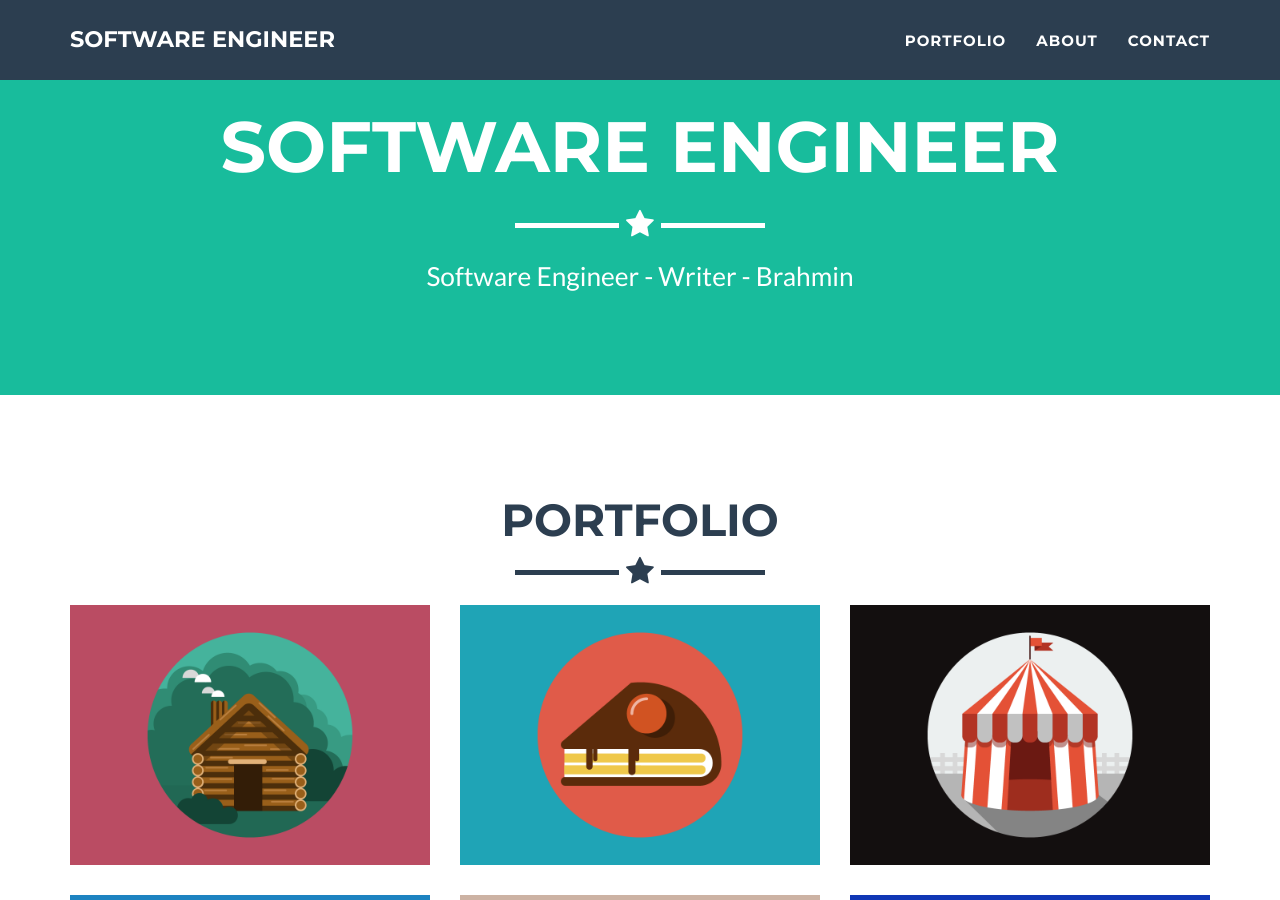
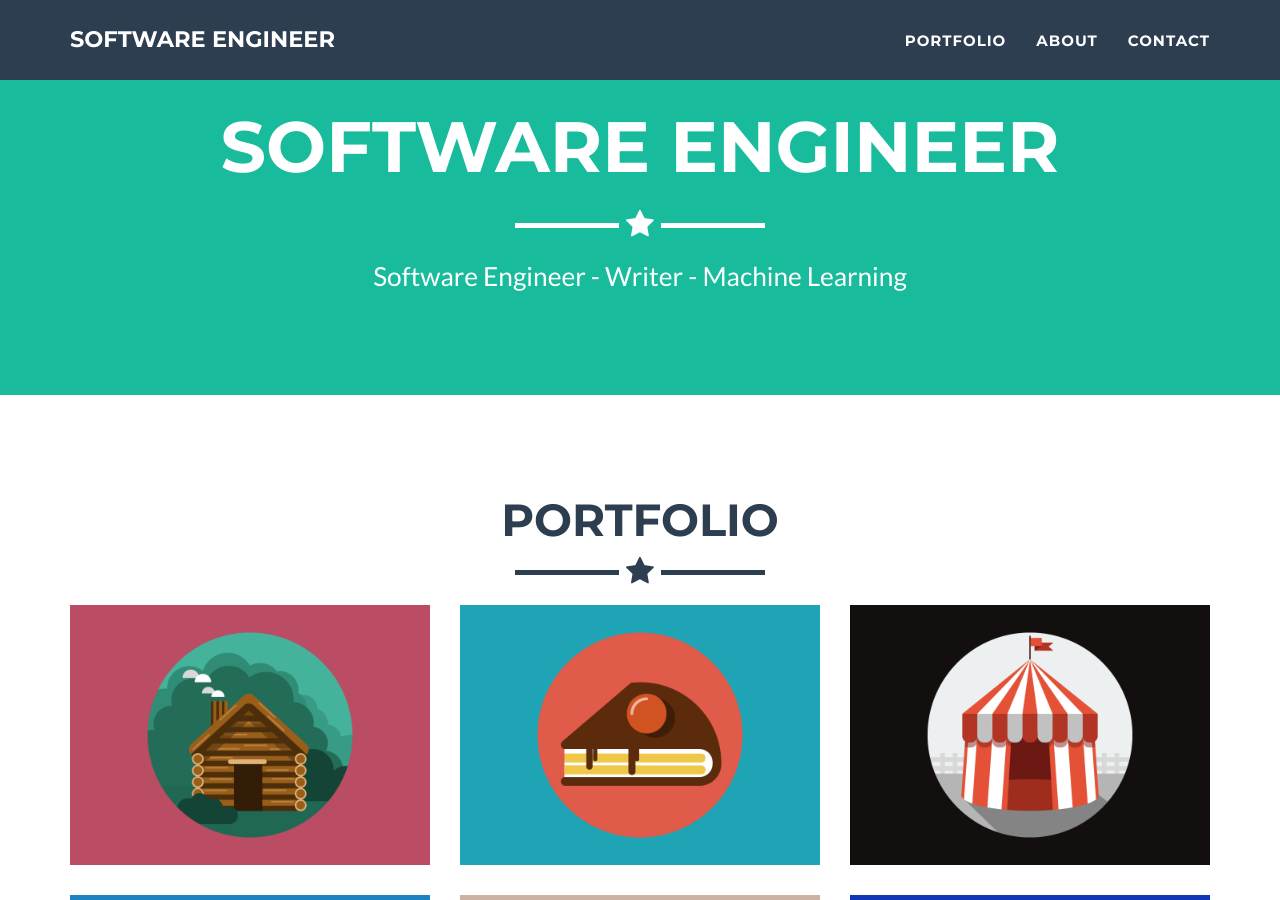
Before and after one commit to rohitsriram/rohitsriram.github.io, a Jekyll site: the page built from index.html, in a window 1280 px wide and 900 px high, scrolled down 380 px. Built offline with Jekyll 4.4.1, drawn with Linux system fonts in a browser that asks for light colours.

Commit message:
Update _config.yml

```diff
--- a/_config.yml
+++ b/_config.yml
@@ -4,7 +4,7 @@ email: rohitsriram14@gmail.com
 url: https://rohitsriram.github.io
 description: "Write an awesome description for your new site here. You can edit this line in _config.yml. It will appear in your document head meta (for Google search results) and in your feed.xml site description."
 keywords: "your keywords, separated by commas"
-skills: "Software Engineer - Writer - Brahmin"
+skills: "Software Engineer - Writer - Machine Learning"
 meta_author: Rohit Sriram
 
 # Google webmaster tools
```
